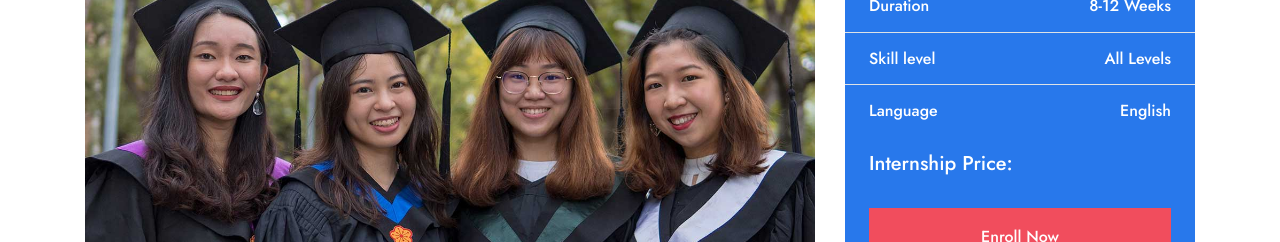
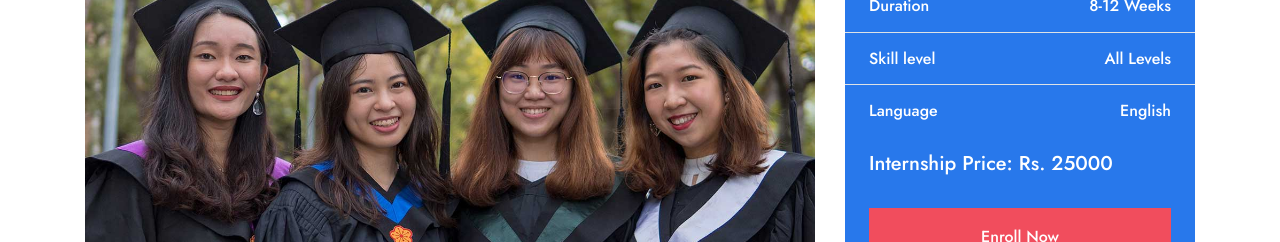
Before and after one commit to chiranjiv11/Website-Folder, a plain HTML site: page detail.html in a window 1280 px wide. Shown: the part 1100-1342 px from the top of the page. Drawn offline with nearby package versions, Linux system fonts and the light colour scheme.

Commit message:
Update detail.html

```diff
--- a/detail.html
+++ b/detail.html
@@ -208,7 +208,7 @@
                             <h6 class="text-white my-3">Language</h6>
                             <h6 class="text-white my-3">English</h6>
                         </div>
-                        <h5 class="text-white py-3 px-4 m-0">Internship Price:</h5>
+                        <h5 class="text-white py-3 px-4 m-0">Internship Price: Rs. 25000</h5>
                         <div class="py-3 px-4">
                             <a class="btn btn-block btn-secondary py-3 px-5" href="">Enroll Now</a>
                         </div>
```
